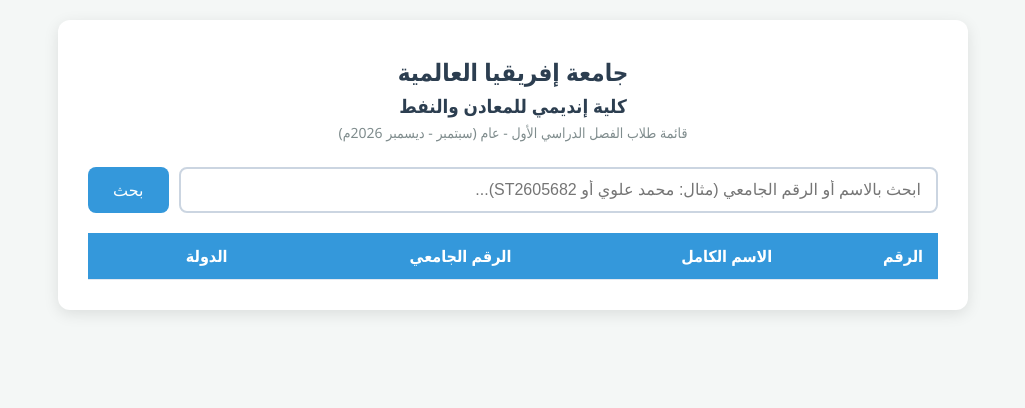
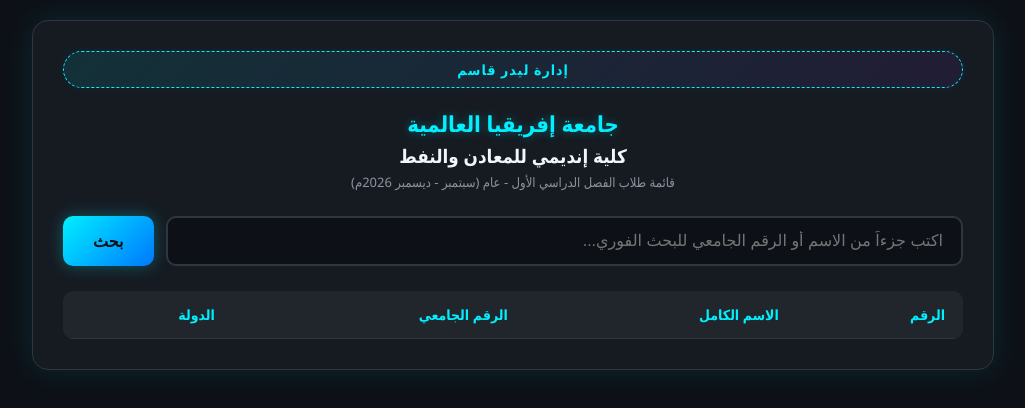
Before and after one commit to montygombok-collab/Ai-Eva, a plain HTML site: page index.html in a window 1280 px wide. Shown: the whole page, without its empty margins (127-1152 px from the left). Drawn offline with Linux system fonts and the light colour scheme.

Commit message:
Update index.html

```diff
--- a/index.html
+++ b/index.html
@@ -5,97 +5,164 @@
     <meta name="viewport" content="width=device-width, initial-scale=1.0">
     <title>جامعة إفريقيا العالمية - كلية إنديمي للمعادن والنفط</title>
     <style>
+        :root {
+            --bg-color: #0d1117;
+            --card-bg: #161b22;
+            --accent-color: #00f0ff;
+            --accent-hover: #00acc1;
+            --text-main: #f0f6fc;
+            --text-secondary: #8b949e;
+            --border-color: #30363d;
+        }
+
         body {
             font-family: 'Segoe UI', Tahoma, Geneva, Verdana, sans-serif;
-            background-color: #f4f7f6;
+            background-color: var(--bg-color);
             margin: 0;
             padding: 20px;
-            color: #333;
+            color: var(--text-main);
         }
+
         .container {
-            max-width: 850px;
+            max-width: 900px;
             margin: 0 auto;
-            background: #fff;
+            background: var(--card-bg);
             padding: 30px;
-            border-radius: 12px;
-            box-shadow: 0 4px 15px rgba(0,0,0,0.1);
+            border-radius: 16px;
+            box-shadow: 0 0 30px rgba(0, 240, 255, 0.1);
+            border: 1px solid var(--border-color);
         }
+
+        .leader-badge {
+            text-align: center;
+            background: linear-gradient(135deg, rgba(0, 240, 255, 0.1), rgba(138, 43, 226, 0.1));
+            border: 1px dashed var(--accent-color);
+            color: var(--accent-color);
+            padding: 8px 15px;
+            border-radius: 20px;
+            font-size: 14px;
+            font-weight: bold;
+            margin-bottom: 20px;
+            letter-spacing: 1px;
+            box-shadow: 0 0 10px rgba(0, 240, 255, 0.05);
+        }
+
         h2, h3 {
             text-align: center;
-            color: #2c3e50;
+            color: var(--text-main);
             margin: 5px 0;
         }
+
+        h2 {
+            color: var(--accent-color);
+            font-size: 22px;
+            text-shadow: 0 0 10px rgba(0, 240, 255, 0.3);
+        }
+
         .subtitle {
             text-align: center;
-            color: #7f8c8d;
-            font-size: 14px;
+            color: var(--text-secondary);
+            font-size: 13px;
             margin-bottom: 25px;
         }
+
         .search-container {
             display: flex;
-            gap: 10px;
-            margin-bottom: 20px;
+            gap: 12px;
+            margin-bottom: 25px;
         }
+
         .search-box {
             flex: 1;
-            padding: 12px 15px;
+            padding: 14px 18px;
             font-size: 16px;
-            border: 2px solid #cbd5e1;
-            border-radius: 8px;
+            background-color: #0d1117;
+            border: 2px solid var(--border-color);
+            color: white;
+            border-radius: 10px;
             outline: none;
-            transition: border-color 0.3s;
+            transition: all 0.3s ease;
         }
+
         .search-box:focus {
-            border-color: #3498db;
+            border-color: var(--accent-color);
+            box-shadow: 0 0 12px rgba(0, 240, 255, 0.2);
         }
+
         .search-btn {
-            background-color: #3498db;
-            color: white;
+            background: linear-gradient(135deg, #00f0ff, #0077ff);
+            color: #0d1117;
             border: none;
-            padding: 0 25px;
+            padding: 0 30px;
             font-size: 16px;
-            border-radius: 8px;
+            font-weight: bold;
+            border-radius: 10px;
             cursor: pointer;
-            transition: background-color 0.3s;
+            transition: all 0.3s ease;
+            box-shadow: 0 0 15px rgba(0, 240, 255, 0.3);
         }
+
         .search-btn:hover {
-            background-color: #2980b9;
+            opacity: 0.9;
+            box-shadow: 0 0 20px rgba(0, 240, 255, 0.6);
+            transform: translateY(-1px);
         }
+
         table {
             width: 100%;
             border-collapse: collapse;
             margin-top: 10px;
+            overflow: hidden;
+            border-radius: 10px;
         }
+
         th, td {
-            padding: 12px 15px;
+            padding: 14px 18px;
             text-align: right;
-            border-bottom: 1px solid #e2e8f0;
+            border-bottom: 1px solid var(--border-color);
         }
+
         th {
-            background-color: #3498db;
-            color: white;
+            background-color: #21262d;
+            color: var(--accent-color);
             font-weight: 600;
+            font-size: 14px;
         }
+
+        tr {
+            transition: background-color 0.2s;
+        }
+
         tr:hover {
-            background-color: #f8fafc;
+            background-color: rgba(0, 240, 255, 0.03);
         }
+
+        td strong {
+            color: var(--accent-color);
+        }
+
         .no-results {
             text-align: center;
-            padding: 20px;
-            color: #e74c3c;
+            padding: 25px;
+            color: #ff5555;
             font-weight: bold;
+            background: rgba(255, 85, 85, 0.05);
+            border-radius: 10px;
+            margin-top: 15px;
         }
     </style>
 </head>
 <body>
 
 <div class="container">
+    <div class="leader-badge">إدارة ليدر قاسم</div>
+
     <h2>جامعة إفريقيا العالمية</h2>
     <h3>كلية إنديمي للمعادن والنفط</h3>
     <div class="subtitle">قائمة طلاب الفصل الدراسي الأول - عام (سبتمبر - ديسمبر 2026م)</div>
 
     <div class="search-container">
-        <input type="text" id="searchInput" class="search-box" placeholder="ابحث بالاسم أو الرقم الجامعي (مثال: محمد علوي أو ST2605682)..." oninput="searchStudent()">
+        <input type="text" id="searchInput" class="search-box" placeholder="اكتب جزءاً من الاسم أو الرقم الجامعي للبحث الفوري..." oninput="searchStudent()">
         <button class="search-btn" onclick="searchStudent()">بحث</button>
     </div>
 
@@ -112,4 +179,4 @@
             <!-- سيتم تعبئة البيانات برمجياً -->
         </tbody>
     </table>
-    <div id="noResults" class="no-results" style="display: none;">عذراً، لم يتم العثور على نتائج تطابق بحثك
+    <div id="noResults" class="no-results" style="display: none;">عذراً، لم يتم العث
```
